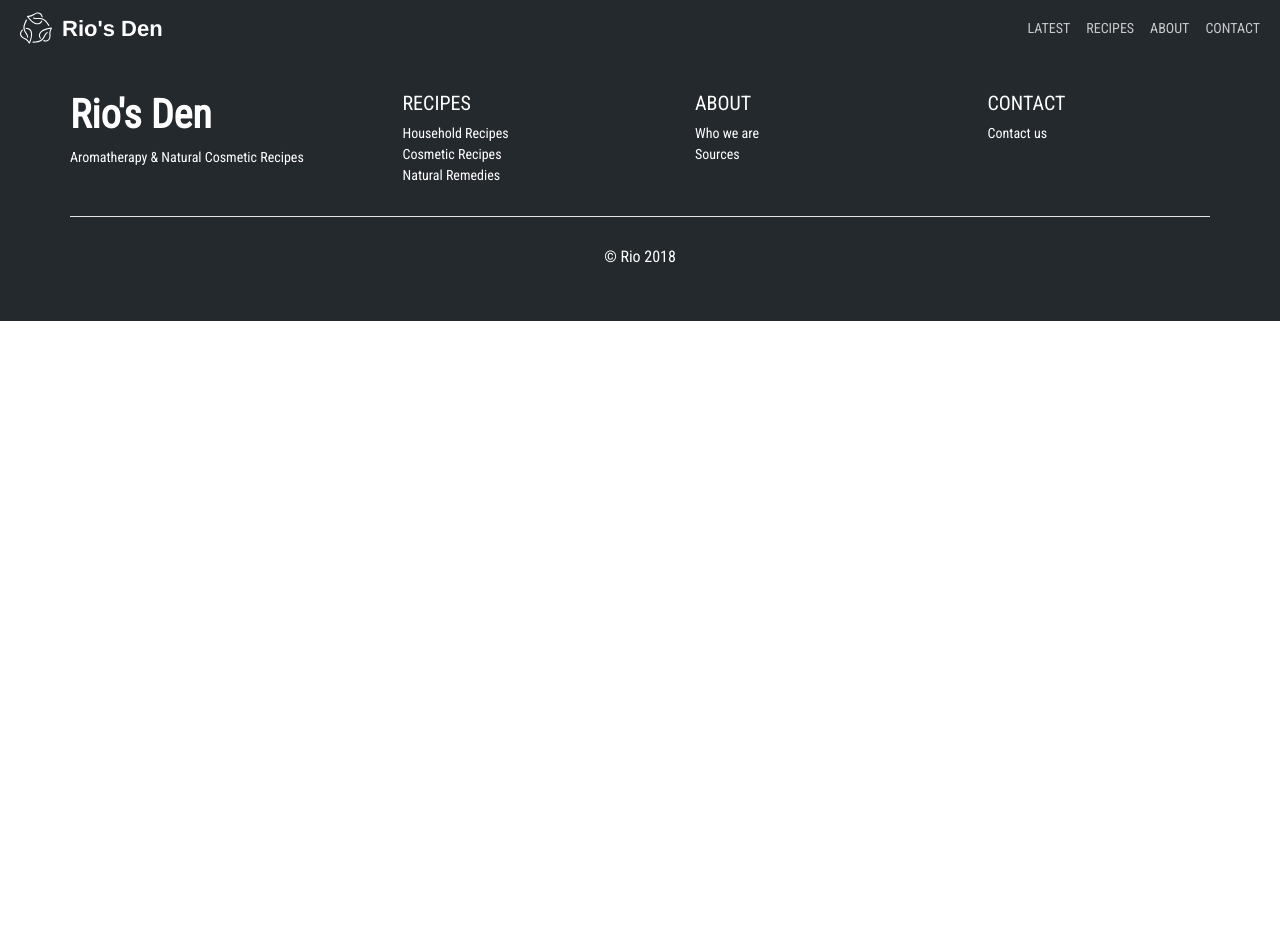
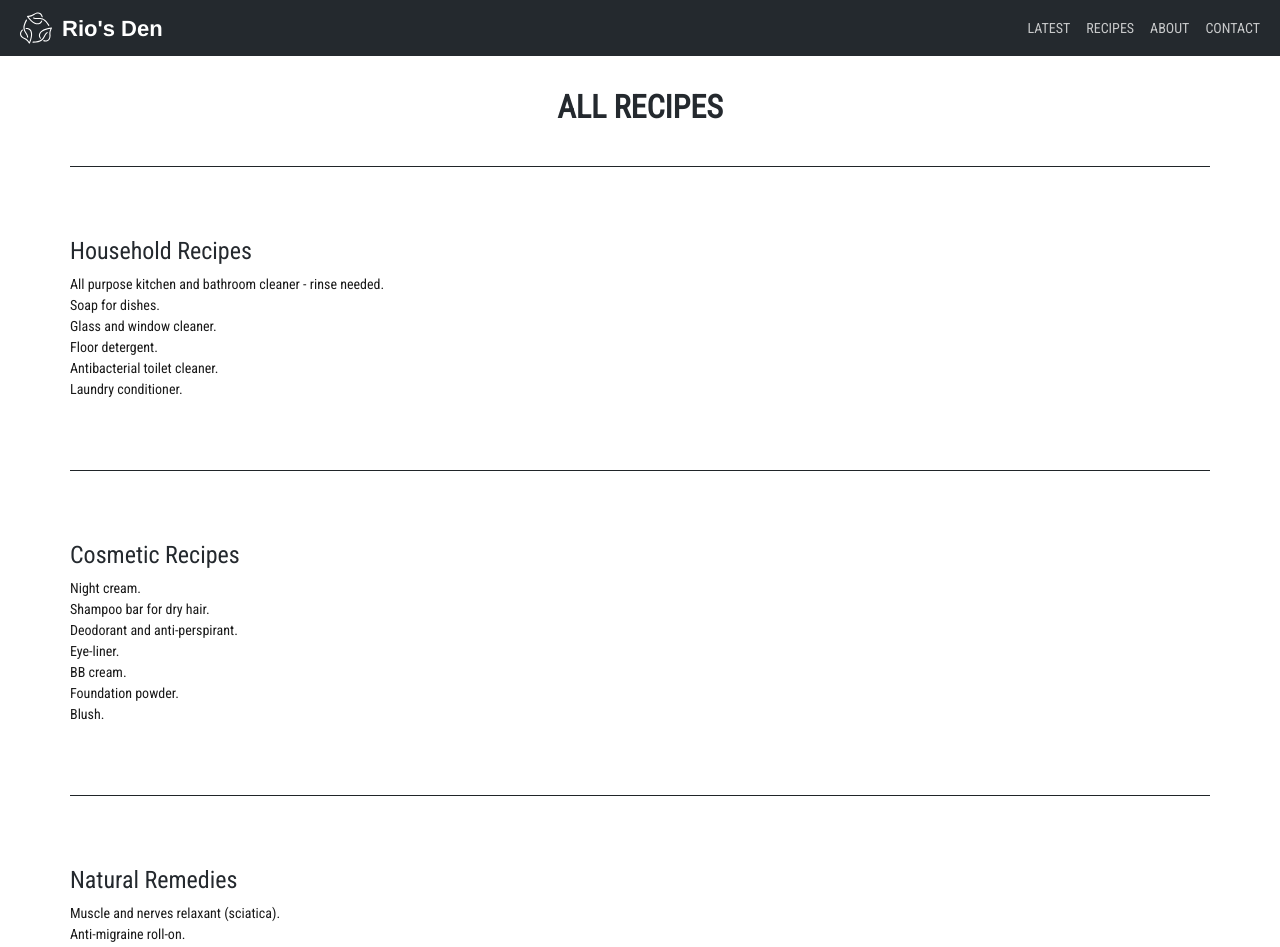
Before and after one commit to Beaufoyt/rio, a React app: page /recipes in a window 1280 px wide. Shown: the top 947 px of the page. Before the commit the page ends 800 px from the top, so only its background shows below. Built offline with nearby package versions, Linux system fonts and the light colour scheme; the HTML template or start-up script is replaced by a standard one.

Commit message:
Fills recipes page

```diff
--- a/src/components/Recipes.jsx
+++ b/src/components/Recipes.jsx
@@ -1,9 +1,114 @@
 import React from 'react';
+import { Link } from 'react-router-dom';
 
 const Recipes = () => {
     return (
-        <div>
-        helloooooooooooooooooo
+        <div className="recipes-page">
+            <h2>All Recipes</h2>
+            <hr />
+            <div className="recipe-list-section">
+                <h4>Household Recipes</h4>
+                <ul>
+                    <li>
+                        <Link to="/" href="/">
+                            All purpose kitchen and bathroom cleaner - rinse needed.
+                        </Link>
+                    </li>
+                    <li>
+                        <Link to="/" href="/">
+                            Soap for dishes.
+                        </Link>
+                    </li>
+                    <li>
+                        <Link to="/" href="/">
+                            Glass and window cleaner.
+                        </Link>
+                    </li>
+                    <li>
+                        <Link to="/" href="/">
+                            Floor detergent.
+                        </Link>
+                    </li>
+                    <li>
+                        <Link to="/" href="/">
+                            Antibacterial toilet cleaner.
+                        </Link>
+                    </li>
+                    <li>
+                        <Link to="/" href="/">
+                            Laundry conditioner.
+                        </Link>
+                    </li>
+                </ul>
+            </div>
+            <hr />
+            <div className="recipe-list-section">
+                <h4>Cosmetic Recipes</h4>
+                <ul>
+                    <li>
+                        <Link to="/" href="/">
+                            Night cream.
+                        </Link>
+                    </li>
+                    <li>
+                        <Link to="/" href="/">
+                            Shampoo bar for dry hair.
+                        </Link>
+                    </li>
+                    <li>
+                        <Link to="/" href="/">
+                            Deodorant and anti-perspirant.
+                        </Link>
+                    </li>
+                    <li>
+                        <Link to="/" href="/">
+                            Eye-liner.
+                        </Link>
+                    </li>
+                    <li>
+                        <Link to="/" href="/">
+                            BB cream.
+                        </Link>
+                    </li>
+                    <li>
+                        <Link to="/" href="/">
+                            Foundation powder.
+                        </Link>
+                    </li>
+                    <li>
+                        <Link to="/" href="/">
+                            Blush.
+                        </Link>
+                    </li>
+                </ul>
+            </div>
+            <hr />
+            <div className="recipe-list-section">
+                <h4>Natural Remedies</h4>
+                <ul>
+                    <li>
+                        <Link to="/" href="/">
+                            Muscle and nerves relaxant (sciatica).
+                        </Link>
+                    </li>
+                    <li>
+                        <Link to="/" href="/">
+                            Anti-migraine roll-on.
+                        </Link>
+                    </li>
+                    <li>
+                        <Link to="/" href="/">
+                            Sleep easy and relaxing roll-on (Litsea).
+                        </Link>
+                    </li>
+                    <li>
+                        <Link to="/" href="/">
+                            Sleep easy and relaxing roll-on (Mandarin).
+                        </Link>
+                    </li>
+                </ul>
+            </div>
+            <hr />
         </div>
     );
 };
--- a/src/styles/_footer.scss
+++ b/src/styles/_footer.scss
@@ -1,4 +1,5 @@
 .footer {
+    margin-top: 70px;
     height: 300px;
     background-color: #24292e;
     width: 100%;
--- a/src/styles/_recipes.scss
+++ b/src/styles/_recipes.scss
@@ -26,11 +26,9 @@
 }
 
 .latest-section {
-    margin-bottom: 70px;
-
     hr {
         margin: 0 70px;
-        color: rgba(0,0,0,0.7);
+        background-color: rgba(0,0,0,0.7);
     }
 }
 
@@ -76,3 +74,34 @@
         }
     }
 }
+
+.recipes-page {
+    h2 {
+        text-align: center;
+        text-transform: uppercase;
+        padding: 88px 0 32px 0;
+        font-weight: 600;
+    }
+
+    hr {
+        margin: 0 70px;
+        background-color: #24292e;
+    }
+
+    .recipe-list-section {
+        margin: 70px;
+
+        ul {
+            list-style-type: none;
+            padding: 0;
+
+            li {
+                a {
+                    color: rgba(0,0,0,0.9);
+                    text-decoration: none;
+                }
+            }
+
+        }
+    }
+}
```
